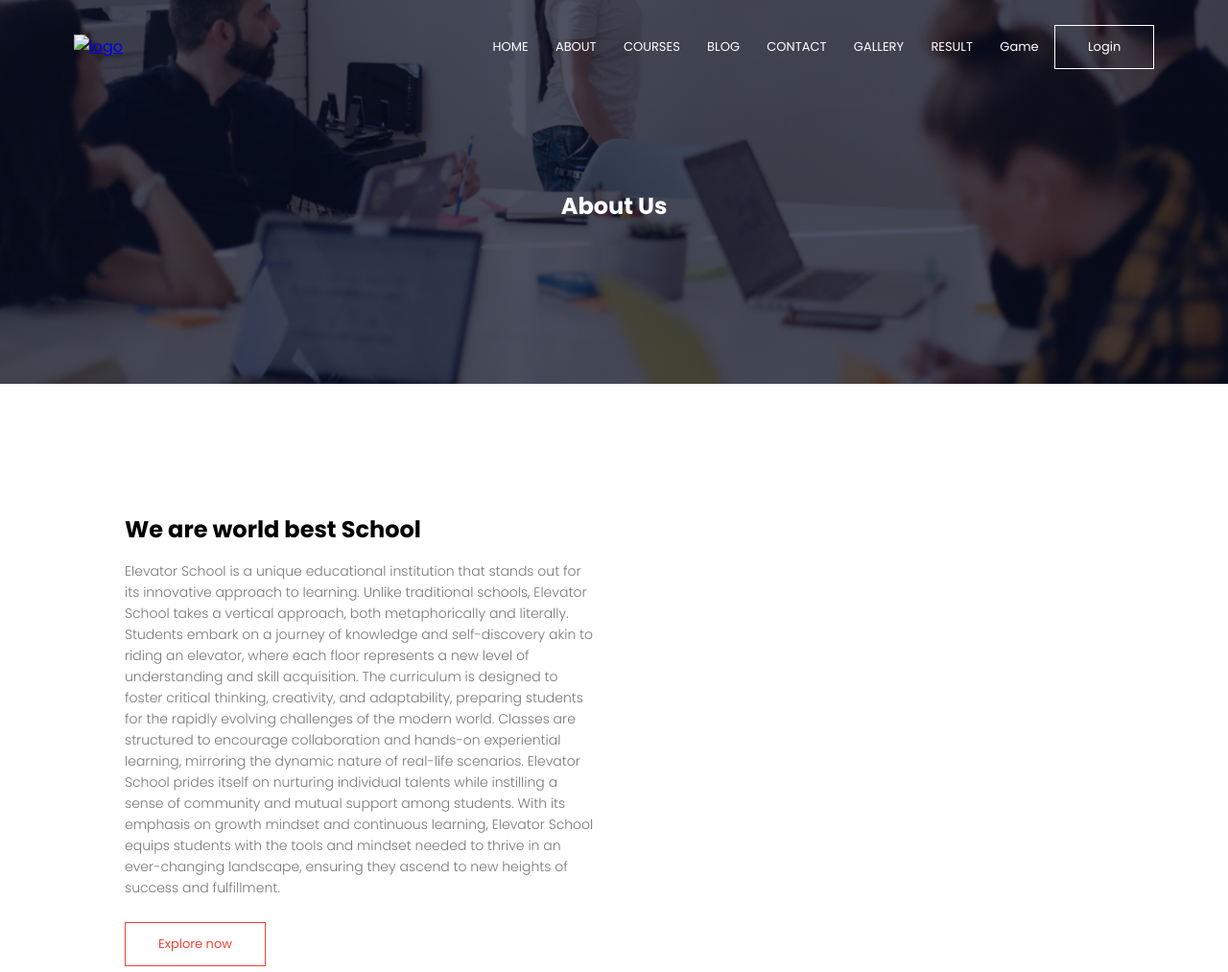
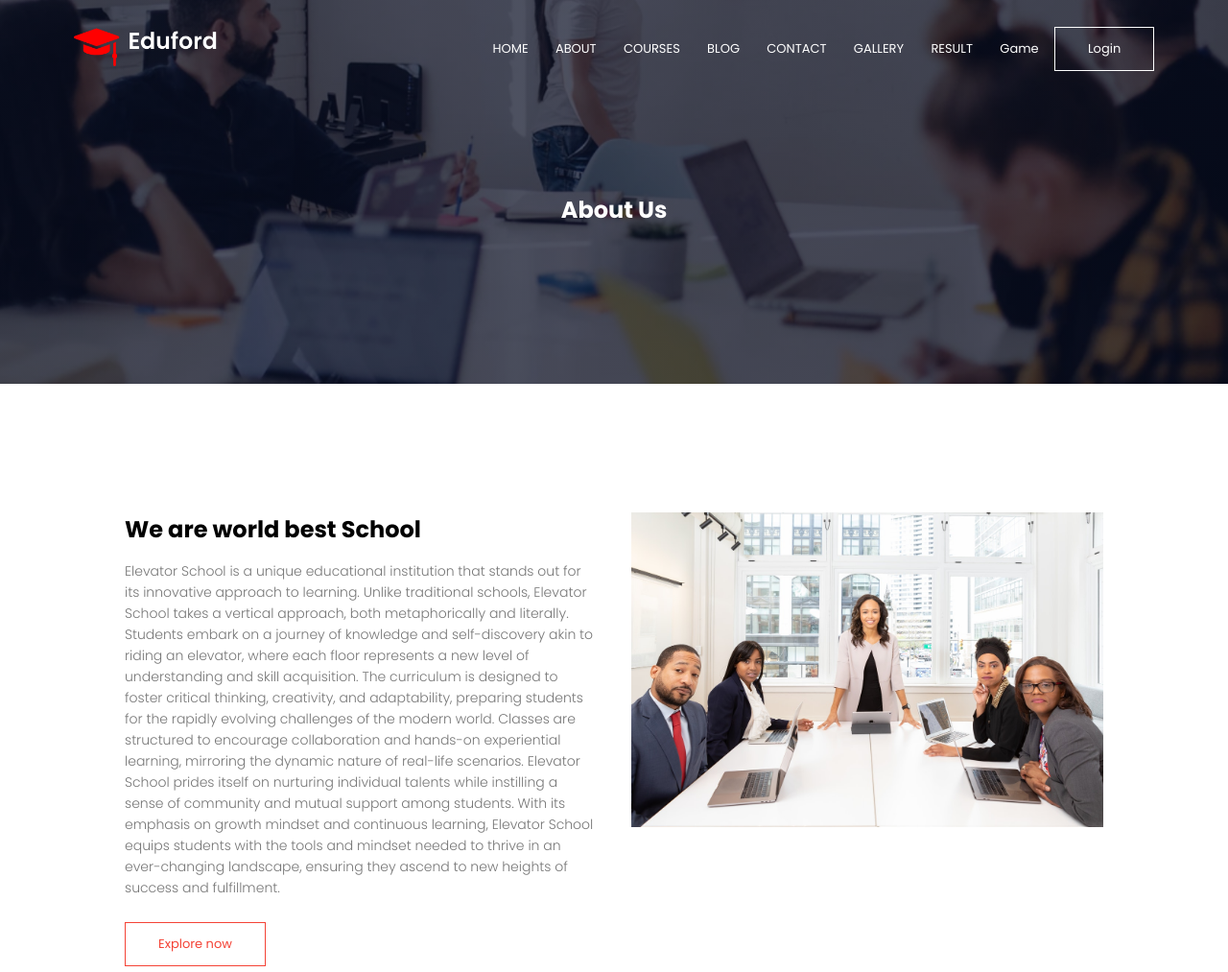
Before and after one commit to hunny4569/new.more, a plain HTML site: page about.html in a window 1280 px wide. Shown: the top 1013 px of the page at 96% size. Drawn offline with Linux system fonts and the light colour scheme; files whose address does not match are found by name.

Commit message:
Update about.html

```diff
--- a/about.html
+++ b/about.html
@@ -13,7 +13,7 @@
 <body>
     <section class="Sub-header">
         <nav>
-            <a href="index.html"><img src="images/logo.png" alt="logo"></a>
+            <a href="index.html"><img src="logo.png" alt="logo"></a>
             <div class="nav-links" id="navLinks">
                 <i class="fa fa-times" onclick="hideMenu()"></i>
 
@@ -56,7 +56,7 @@
                 <a href="blo" class="hero-btn red-btn">Explore now</a>
             </div>
             <div class="about-col">
-                <img src="images/about.jpg" alt="">
+                <img src="about.jpg" alt="">
 
             </div>
         </div>
```
